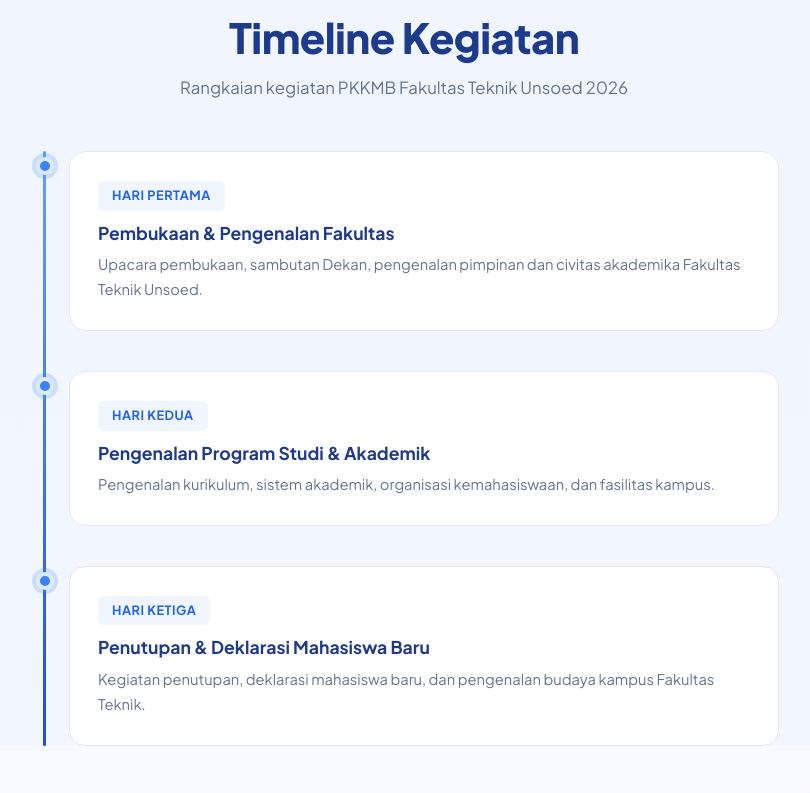
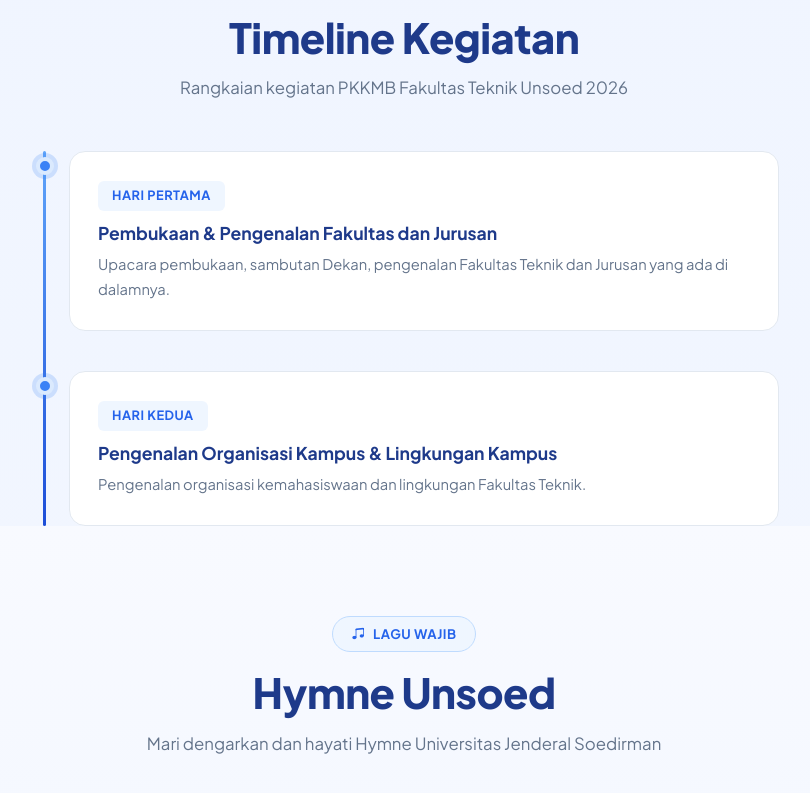
Before and after one commit to uckypradestha/pkkmb-2026, a plain HTML site: page index.html in a window 1280 px wide. Shown: the part 2003-2796 px from the top of the page, without its empty margins (236-1046 px from the left). Drawn offline with nearby package versions, Linux system fonts and the light colour scheme.

Commit message:
Ubah timeline kegiatan

```diff
--- a/index.html
+++ b/index.html
@@ -207,24 +207,16 @@
                     <div class="timeline-marker"></div>
                     <div class="timeline-content">
                         <div class="timeline-date">Hari Pertama</div>
-                        <h4>Pembukaan &amp; Pengenalan Fakultas</h4>
-                        <p>Upacara pembukaan, sambutan Dekan, pengenalan pimpinan dan civitas akademika Fakultas Teknik Unsoed.</p>
+                        <h4>Pembukaan &amp; Pengenalan Fakultas dan Jurusan</h4>
+                        <p>Upacara pembukaan, sambutan Dekan, pengenalan Fakultas Teknik dan Jurusan yang ada di dalamnya.</p>
                     </div>
                 </div>
                 <div class="timeline-item" data-aos="fade-left">
                     <div class="timeline-marker"></div>
                     <div class="timeline-content">
                         <div class="timeline-date">Hari Kedua</div>
-                        <h4>Pengenalan Program Studi &amp; Akademik</h4>
-                        <p>Pengenalan kurikulum, sistem akademik, organisasi kemahasiswaan, dan fasilitas kampus.</p>
-                    </div>
-                </div>
-                <div class="timeline-item" data-aos="fade-right">
-                    <div class="timeline-marker"></div>
-                    <div class="timeline-content">
-                        <div class="timeline-date">Hari Ketiga</div>
-                        <h4>Penutupan &amp; Deklarasi Mahasiswa Baru</h4>
-                        <p>Kegiatan penutupan, deklarasi mahasiswa baru, dan pengenalan budaya kampus Fakultas Teknik.</p>
+                        <h4>Pengenalan Organisasi Kampus &amp; Lingkungan Kampus</h4>
+                        <p>Pengenalan organisasi kemahasiswaan dan lingkungan Fakultas Teknik.</p>
                     </div>
                 </div>
             </div>
```
